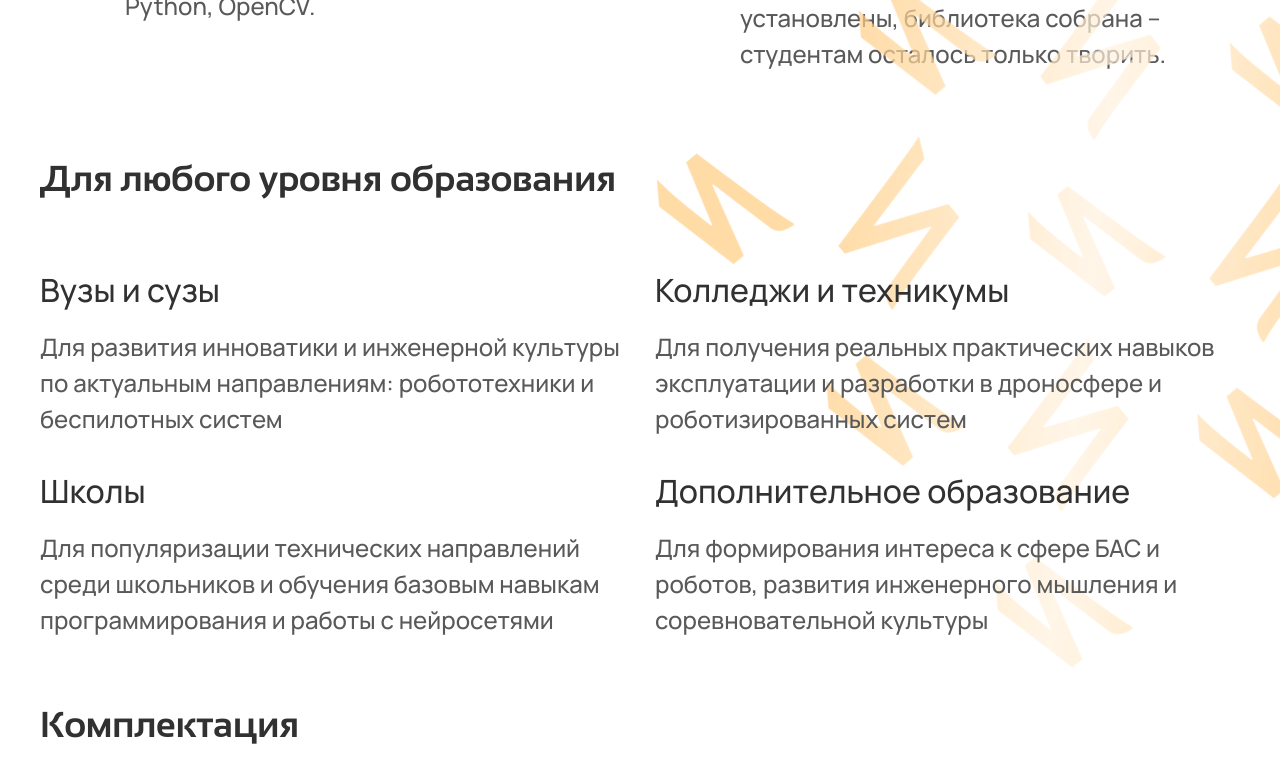
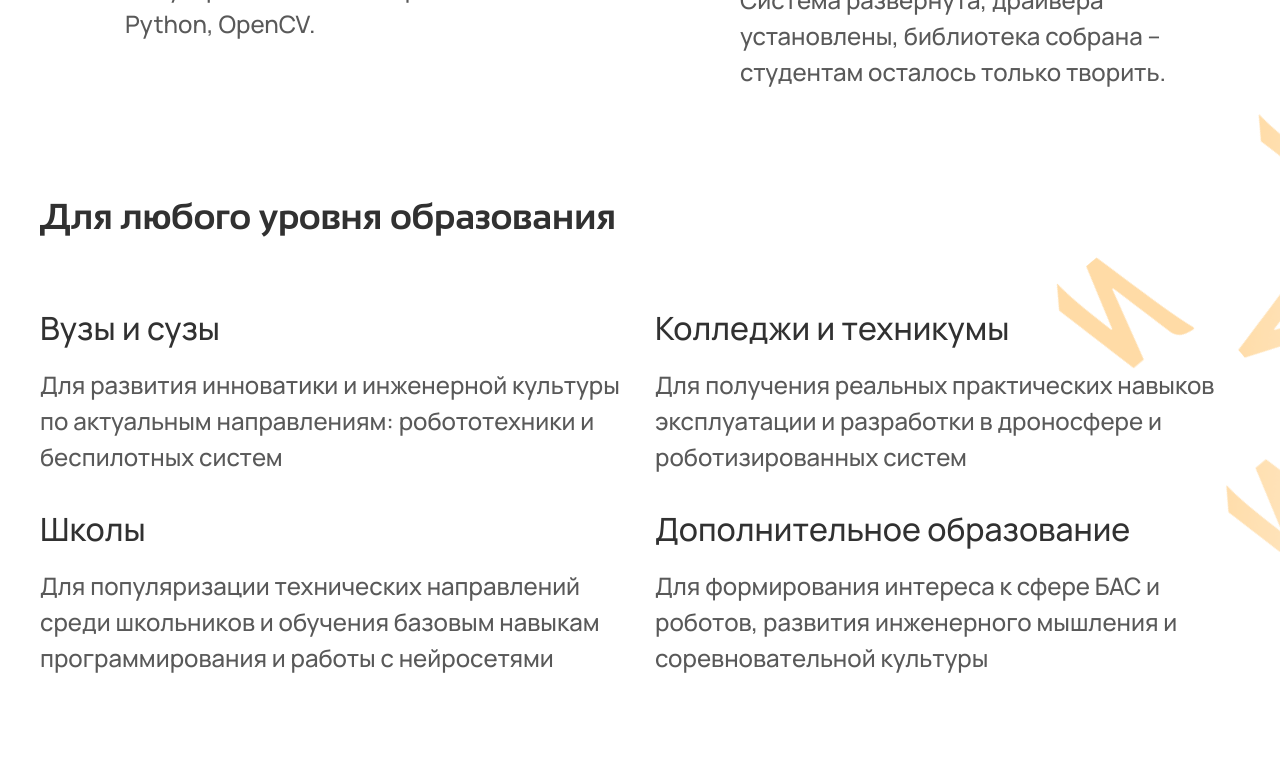
Before and after one commit to denisholmov/edu-cifra, a React (Vite) app: page / in a window 1280 px wide. Shown: the part 1820-2587 px from the top of the page. Built offline with nearby package versions, Linux system fonts and the light colour scheme.

Commit message:
подправил картинки

```diff
--- a/src/components/pages-content/AdvantagesCifraMini/styles/index.module.css
+++ b/src/components/pages-content/AdvantagesCifraMini/styles/index.module.css
@@ -12,6 +12,9 @@
     flex-direction: column;
     justify-content: space-between;
     align-items: start;
+
+    position: relative;
+    z-index: 2;
   }
 
   .title {
--- a/src/components/pages-content/CifraMini/styles/index.module.css
+++ b/src/components/pages-content/CifraMini/styles/index.module.css
@@ -12,7 +12,6 @@
     margin: 0 auto;
     padding: 0 16px;
     position: relative;
-    z-index: 2;
 }
 
 .container::before {
@@ -31,6 +30,7 @@
 }
 
 .title {
+
     font-family: Sansation;
     font-size: 48px;
     font-weight: 700;
@@ -118,7 +118,10 @@
 
   .container::before {
     content: "";
-    display: none;
+    width: 400px;
+  height: 400px;
+
+  top: -4px;
   }
 }
 
--- a/src/components/pages-content/Development/styles/index.module.css
+++ b/src/components/pages-content/Development/styles/index.module.css
@@ -1,5 +1,4 @@
 .development {
-    position: relative;
 
     font-family: Manrope;
     font-weight: 500;
@@ -7,20 +6,9 @@
     background-color: var(--color-white);
 }
 
-.development::before {
-    content: "";
-    position: absolute;
-    top: -50%;;
-    right: -15%;
-    width: 890px;
-    height: 890px;
-    background: url('/images/pattern2.png') no-repeat center center;
-   opacity: 0.7;
-    z-index: 1;
-    rotate: -35deg;
-}
 
 .container {
+    position: relative;
     max-width: 1200px;
     margin: 0 auto;
     padding: 0 20px;
@@ -31,11 +19,28 @@
     gap: 30px;
 }
 
+
+.container::before {
+    content: "";
+    position: absolute;
+    top: -60%;;
+    right: -50%;
+    width: 890px;
+    height: 890px;
+    background: url('/images/pattern2.png') no-repeat center center;
+   opacity: 0.7;
+    z-index: 1;
+    rotate: -35deg;
+}
+
 .products {
     display: flex;
     justify-content: space-between;
     align-items: center;
     gap: 30px;
+
+    position: relative;
+    z-index: 2;
 }
 
 .product {
@@ -94,6 +99,10 @@
     .productDescription {
         font-size: 21px;
     }
+
+    .container::before {
+        display: none;
+    }
 }
 
 @media (max-width: 768px) {
--- a/src/components/pages-content/GetStarted/styles/index.module.css
+++ b/src/components/pages-content/GetStarted/styles/index.module.css
@@ -2,6 +2,7 @@
   background: linear-gradient(90deg, #ffe5bf 0%, #ffe5bf 25%, #db6e00 75%, #db6e00 100%);
   padding-top: 300px;
   padding-bottom: 70px;
+  height: 100vh;
 }
 
 .container {
@@ -35,7 +36,7 @@
   font-size: 32px;
   color: var(--color-shadow-mountain);
   max-width: 700px;
-  margin-bottom: 65px;
+  margin-bottom: 100px;
 }
 
 .buttons {
--- a/src/components/pages-content/LevelEducation/styles/index.module.css
+++ b/src/components/pages-content/LevelEducation/styles/index.module.css
@@ -6,18 +6,6 @@
     background-color: var(--color-white);
 }
 
-.levelEducation::before {
-    content: "";
-    position: absolute;
-    top: -60%;;
-    right: -20%;
-    width: 890px;
-    height: 890px;
-    background: url('/images/pattern1.png') no-repeat center center;
-   opacity: 0.7;
-    z-index: 1;
-    rotate: 50deg;
-}
 
 .container {
     max-width: 1200px;
@@ -30,6 +18,20 @@
     position: relative;
     z-index: 2;
 }
+
+.container::before {
+  content: "";
+  position: absolute;
+  top: -60%;;
+  right: -58%;
+  width: 890px;
+  height: 890px;
+  background: url('/images/pattern1.png') no-repeat center center;
+ opacity: 0.7;
+  z-index: 1;
+  rotate: 50deg;
+}
+
 
 .title {
     font-family: Sansation;
@@ -83,6 +85,10 @@
   .itemDescription {
     font-size: 20px;
   }
+
+  .container::before {
+    display: none;
+  }
 }
 
 @media (max-width: 1024px) {
@@ -94,6 +100,8 @@
   .title {
     font-size: 32px;
   }
+
+
 }
 
 @media (max-width: 640px) {
--- a/src/components/pages/shared/home/styles/index.module.css
+++ b/src/components/pages/shared/home/styles/index.module.css
@@ -9,10 +9,14 @@
    line-height: 1.5;
 
    overflow-x: hidden;
+
 }
 
 .main {
   flex: 1;
+  display: flex;
+  flex-direction: column;
+  gap: 20px;
 }
 
 img {
--- a/src/components/ui/Header/index.tsx
+++ b/src/components/ui/Header/index.tsx
@@ -9,7 +9,7 @@ export const HeaderUI = () => {
       <nav className={styles.nav}>
         <ul className={styles.list}>
           <li className={styles.item}>
-            <a href="#get-started" className={styles.link}>
+            <a href="#cifra-mini" className={styles.link}>
               Продукты
             </a>
           </li>
@@ -19,7 +19,7 @@ export const HeaderUI = () => {
             </a>
           </li>
           <li className={styles.item}>
-            <a href="#contacts" className={styles.link}>
+            <a href="#connection" className={styles.link}>
               Контакты
             </a>
           </li>
```
